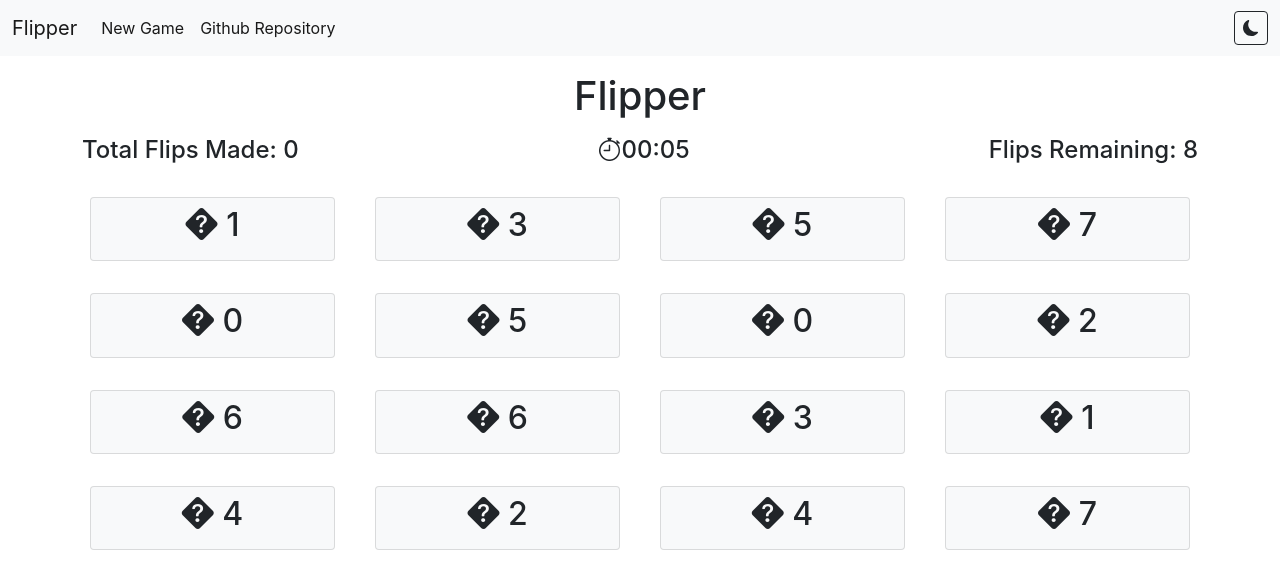
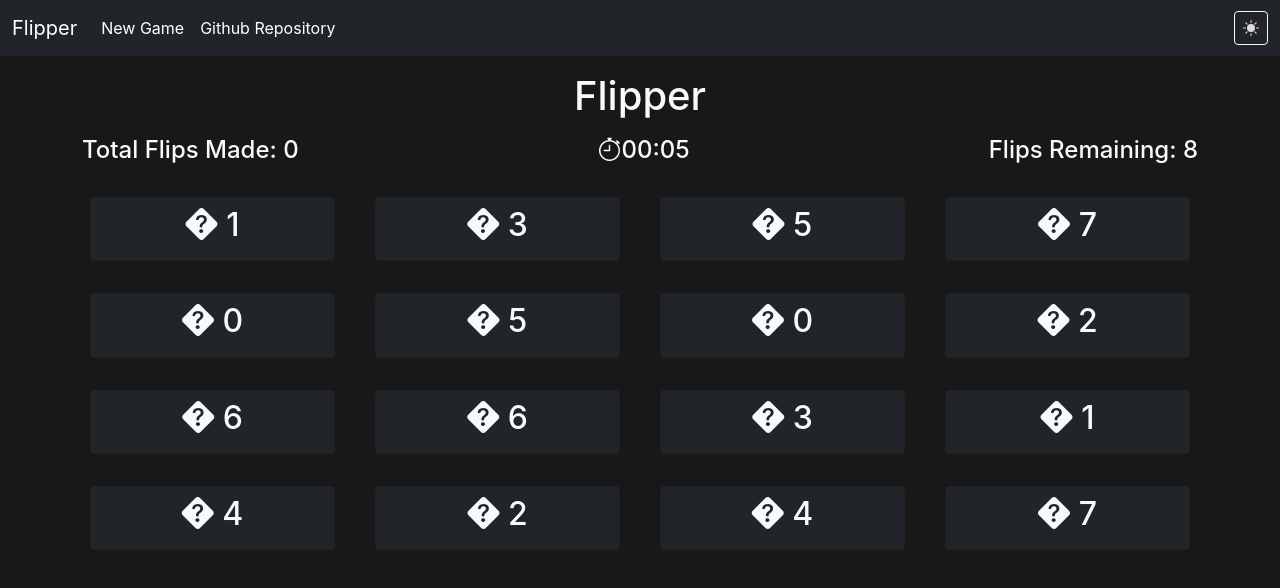
Before and after one commit to adarshpand3y/flipper, a React (Create React App) app: page / in a window 1280 px wide. Shown: the top 588 px of the page. Built offline with nearby package versions, Linux system fonts and the light colour scheme.

Commit message:
Video 12 Dark & Light Theme Part 2

```diff
--- a/src/App.js
+++ b/src/App.js
@@ -4,7 +4,7 @@ import {useState} from 'react';
 
 
 const App = () => {
-  const [theme, setTheme] = useState('light');
+  const [theme, setTheme] = useState('dark');
 
   const handleThemeChange = () => {
     if (theme === 'light') {
--- a/src/Components/Card.js
+++ b/src/Components/Card.js
@@ -15,8 +15,8 @@ export default function Card(props) {
     return (
         <div className='col-3'>
             <center>
-                <div className={`card bg-${props.bgCol} mx-2 my-3 py-2`} onClick={()=>props.handleSelection(props.value)}>
-                    <h2><i className={`${props.visible?iconClass[props.value%8]:questionmarkClass}`}></i> {props.value%8}</h2>
+                <div className={`card bg-${props.theme} mx-2 my-3 py-2`} onClick={()=>props.handleSelection(props.value)}>
+                    <h2 className={`text-${props.theme==="light"?"dark":"light"}`}><i style={{color: props.bgCol==="success"?"green":props.bgCol==="danger"?"red":""}} className={`${props.visible?iconClass[props.value%8]:questionmarkClass}`}></i> {props.value%8}</h2>
                 </div>
             </center>
         </div>
--- a/src/Components/Mainarea.js
+++ b/src/Components/Mainarea.js
@@ -3,6 +3,15 @@ import Card from './Card'
 import Timer from './Timer';
 
 export default function Mainarea(props) {
+
+    const theme = props.theme;
+
+    if (theme === 'light') {
+        document.body.style.backgroundColor = "#fff";
+    }
+    else {
+        document.body.style.backgroundColor = "#181818";
+    }
 
     const { difficulty } = props;
 
@@ -12,7 +21,7 @@ export default function Mainarea(props) {
     const [selection1, setSelection1] = useState(null);
     const [selection2, setSelection2] = useState(null);
     const [totalFlips, setTotalFlips] = useState(0);
-    const [flipsRemaining, setflipsRemaining] = useState((props.difficulty * props.difficulty)/2);
+    const [flipsRemaining, setflipsRemaining] = useState((props.difficulty * props.difficulty) / 2);
     const [canSelect, setCanSelect] = useState(true);
     const [minutes, setMinutes] = useState(0);
     const [seconds, setSeconds] = useState(0);
@@ -69,7 +78,7 @@ export default function Mainarea(props) {
 
     useEffect(() => {
         if (selection1 !== null) {
-            let newCardColArr = {...cardsColArr};
+            let newCardColArr = { ...cardsColArr };
             newCardColArr[selection1] = "info";
             setcardsColArr(newCardColArr);
         }
@@ -77,26 +86,26 @@ export default function Mainarea(props) {
 
     useEffect(() => {
         if (selection1 !== null && selection2 !== null) {
-            setTotalFlips(prevState => prevState+1);
-            let newCardColArr = {...cardsColArr};
+            setTotalFlips(prevState => prevState + 1);
+            let newCardColArr = { ...cardsColArr };
             newCardColArr[selection2] = "info";
             setcardsColArr(newCardColArr);
             if (selection1 % 8 === selection2 % 8) {
-                newCardColArr = {...cardsColArr};
+                newCardColArr = { ...cardsColArr };
                 newCardColArr[selection1] = "success";
                 newCardColArr[selection2] = "success";
                 setcardsColArr(newCardColArr);
                 handleReset();
-                setflipsRemaining(prevState => prevState-1);
+                setflipsRemaining(prevState => prevState - 1);
             }
             else {
                 setCanSelect(false);
-                newCardColArr = {...cardsColArr};
+                newCardColArr = { ...cardsColArr };
                 newCardColArr[selection1] = "danger";
                 newCardColArr[selection2] = "danger";
                 setcardsColArr(newCardColArr);
                 setTimeout(() => {
-                    newCardColArr = {...cardsColArr};
+                    newCardColArr = { ...cardsColArr };
                     newCardColArr[selection1] = "light";
                     newCardColArr[selection2] = "light";
                     setcardsColArr(newCardColArr);
@@ -109,41 +118,47 @@ export default function Mainarea(props) {
     }, [selection2]);
 
     const handleTimeIncrement = () => {
-        setSeconds(prevState => prevState+1);
+        setSeconds(prevState => prevState + 1);
     }
 
     useEffect(() => {
         if (seconds === 60) {
             setSeconds(0);
-            setMinutes(prevState => prevState+1);
+            setMinutes(prevState => prevState + 1);
         }
     }, [seconds]);
 
     return (
         <div className='container my-3'>
-            <h1 className="text-center">Flipper</h1>
+            <h1 className={`text-center text-${theme === 'light' ? "dark" : "light"}`}>Flipper</h1>
             {
-                flipsRemaining>0 ?
+                flipsRemaining > 0 ?
                     <>
                         <div className="d-flex justify-content-between py-2">
-                    <h4>Total Flips Made: {totalFlips}</h4>
-                    <h4 className='d-flex align-items-center'>
+                            <h4 className={`text-${theme === 'light' ? "dark" : "light"}`}>Total Flips Made: {totalFlips}</h4>
+                            <h4 className={`d-flex align-items-center text-${theme === 'light' ? "dark" : "light"}`}>
                                 <Timer
                                     minutes={minutes}
                                     seconds={seconds}
                                     incrementTime={handleTimeIncrement} />
                             </h4>
-                    <h4>Flips Remaining: {flipsRemaining}</h4>
+                            <h4 className={`text-${theme === 'light' ? "dark" : "light"}`}>Flips Remaining: {flipsRemaining}</h4>
                         </div>
                         <div className="row">
                             {cardArray.map((element) => {
-                        return <Card key={element} value={element} visible={revealedCardsArray[element]} bgCol={cardsColArr[element]} handleSelection={handleSelection} />
+                                return <Card
+                                    key={element}
+                                    value={element}
+                                    visible={revealedCardsArray[element]}
+                                    bgCol={cardsColArr[element]}
+                                    handleSelection={handleSelection}
+                                    theme={theme} />
                             })}
-                </div> </>:
+                        </div> </> :
                     <div className="my-4">
-                    <h2 className='text-center'>You Win</h2>
-                    <h4 className='text-center'>Total Flips Made: {totalFlips}</h4>
-                    <h4 className='text-center'>Total Time Taken: {minutes}:{seconds}</h4>
+                        <h2 className={`text-center text-${theme === 'light' ? "dark" : "light"}`}>You Win</h2>
+                        <h4 className={`text-center text-${theme === 'light' ? "dark" : "light"}`}>Total Flips Made: {totalFlips}</h4>
+                        <h4 className={`text-center text-${theme === 'light' ? "dark" : "light"}`}>Total Time Taken: {minutes}:{seconds}</h4>
                     </div>
             }
         </div>
```
Lines whose indentation alone changed are shown as unchanged.
